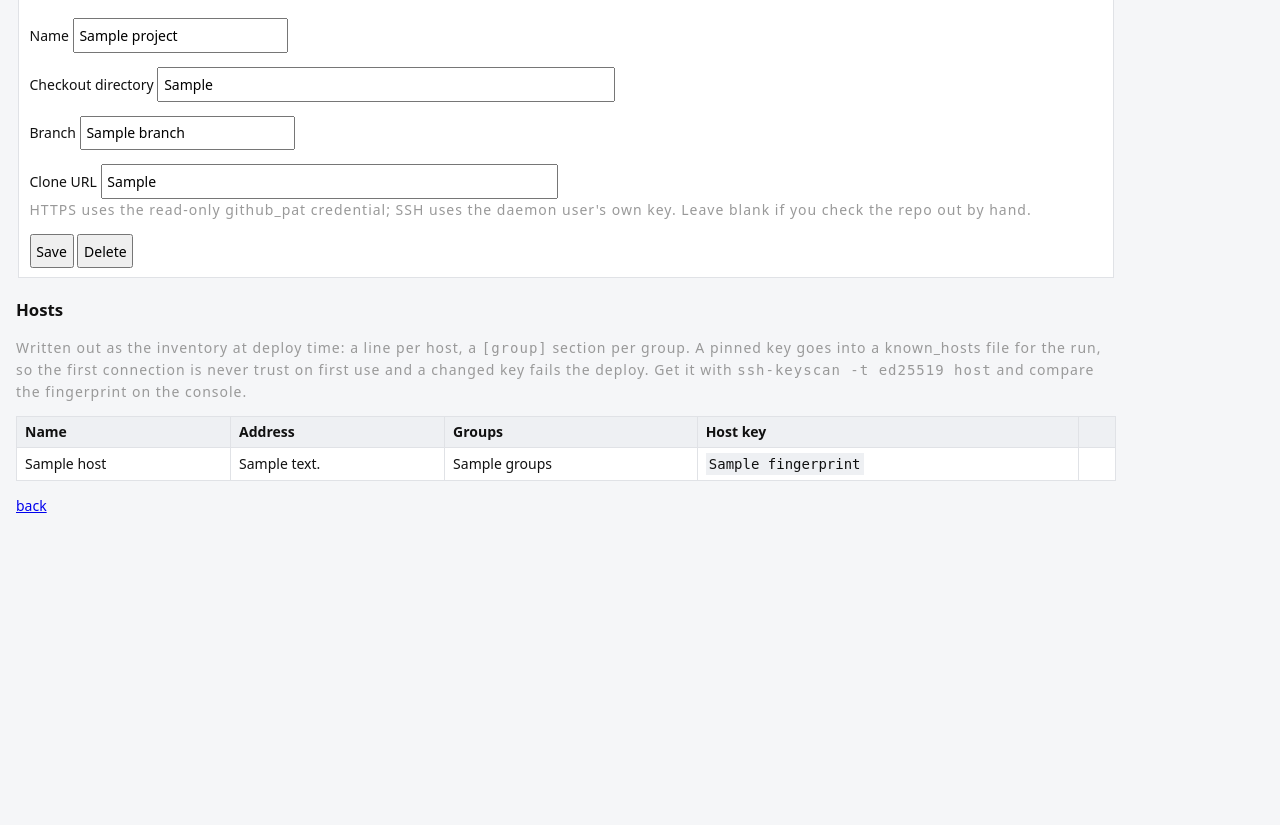
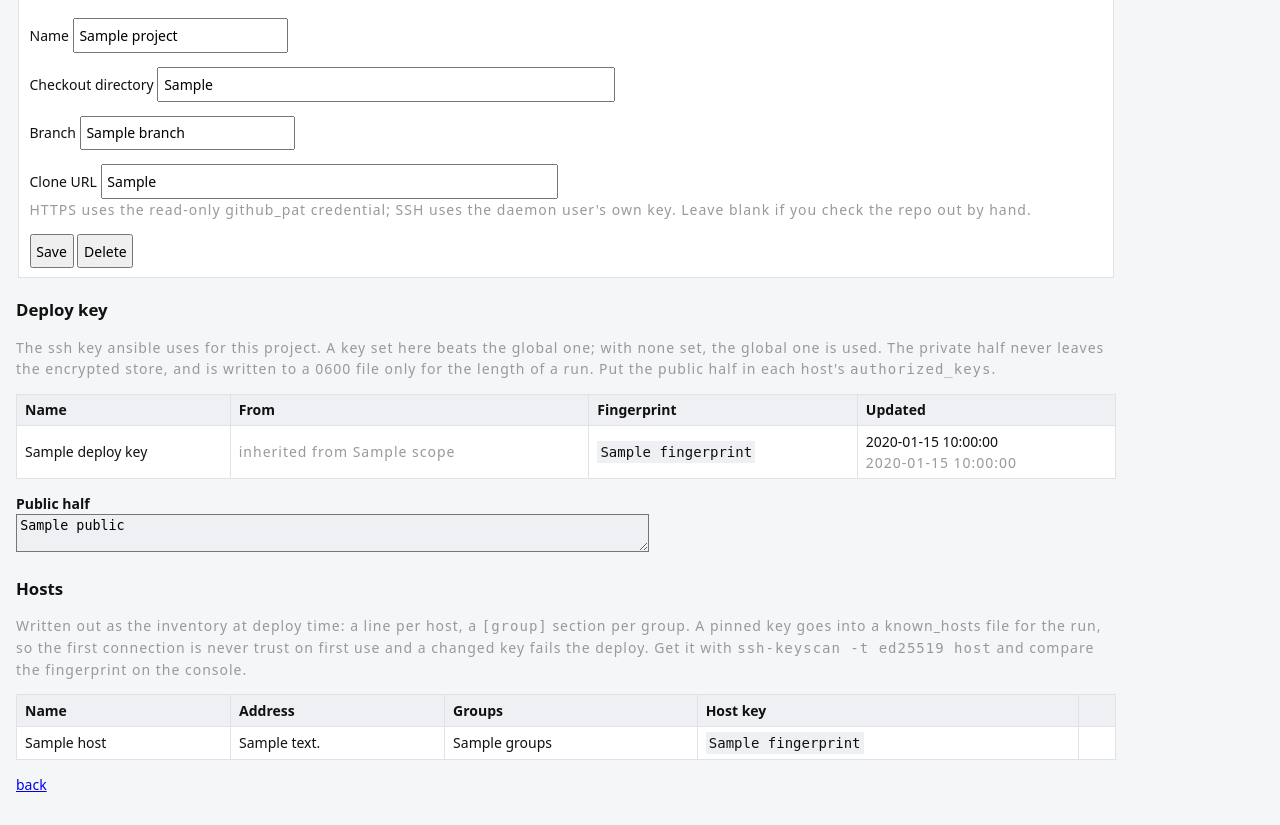
Before and after one commit to jacqueswww/slack-deploy, a Python web app: template src/templates/project.html in a window 1280 px wide. Shown: the part 115-940 px from the top of the page. Before the commit the page ends 628 px from the top, so only its background shows below. Run offline with Jinja, Linux system fonts and the light colour scheme; the template is opened without the code that fills it: most values are stand-ins (such as "Sample title", 1, 10 or a date in 2020).

Commit message:
A deploy key on the project page, and a prune schedule
Setting a project's ssh key meant knowing to go to /credentials and pick the
right scope from a dropdown. The project page now shows the key that project
would actually deploy with, whether it is the project's own or inherited from
global, with its fingerprint and public half, and generates, replaces or removes
it in place. The private half is never rendered; the test compares against the
stored bytes rather than the word "PRIVATE KEY", which the paste box's own
placeholder contains. /credentials takes back=<project id>, an id rather than a
URL, so it can only ever return into this app.

Retention becomes a schedule of its own rather than only a step inside backup.
It drops job rows and backup zips past 90 days and touches nothing else: a
project, a host, a secret or a user is worth keeping whatever its age. Job
output is nearly all of a job's weight, so clamp_log also bounds what a single
run can store at 256KB, keeping the tail because that is where a failure shows.
That covers the noisy play today, which a 90 day cutoff does not.

```diff
--- a/manage.py
+++ b/manage.py
@@ -715,7 +715,7 @@ def main():
     im.add_argument('zip')
     im.add_argument('--yes', action='store_true', help='skip the confirmation prompt')
     sa = add('schedule-add', cmd_schedule_add, help='add a scheduled job')
-    sa.add_argument('kind', choices=['backup', 'git-pull'])
+    sa.add_argument('kind', choices=list(scheduler.KINDS))
     sa.add_argument('--at', required=True, help='HH:MM')
     sa.add_argument('--weekdays', default='*', help='* or 0-6 comma separated')
     sa.add_argument('--project', help='git-pull only; omit for all projects')
--- a/src/templates/project.html
+++ b/src/templates/project.html
@@ -18,6 +18,59 @@ daemon user's own key. Leave blank if you check the repo out by hand.</span></p>
 </fieldset></form>
 
 {% if project %}
+<h2>Deploy key</h2>
+<p class="mask">The ssh key ansible uses for this project. A key set here beats
+the global one; with none set, the global one is used. The private half never
+leaves the encrypted store, and is written to a 0600 file only for the length of
+a run. Put the public half in each host's <code>authorized_keys</code>.</p>
+{% if deploy_key %}
+<table><tr><th>Name</th><th>From</th><th>Fingerprint</th><th>Updated</th></tr>
+<tr><td>{{ deploy_key.name }}</td>
+<td>{% if deploy_key.own %}this project{% else %}<span class="mask">inherited from {{ deploy_key.scope }}</span>{% endif %}</td>
+<td><code class="pick">{{ deploy_key.fingerprint or '-' }}</code></td>
+<td>{{ deploy_key.updated_at }}<br><span class="mask">{{ deploy_key.updated_by or '' }}</span></td></tr></table>
+{% if deploy_key.public %}<p><b>Public half</b><br>
+<textarea rows="2" cols="76" readonly class="pick">{{ deploy_key.public }}</textarea></p>{% endif %}
+{% else %}
+<p><span class="mask">No key set here and none global. Ansible will fall back to
+the daemon user's own ssh key.</span></p>
+{% endif %}
+
+{% if is_admin %}
+<fieldset><legend>Set this project's key</legend>
+<form method="post" action="/credentials" class="row">
+<input type="hidden" name="csrf" value="{{ csrf }}">
+<input type="hidden" name="scope" value="project">
+<input type="hidden" name="scope_id" value="{{ project.id }}">
+<input type="hidden" name="back" value="{{ project.id }}">
+<label>Name <input name="name" value="{{ project.name }}-deploy" required></label>
+<button name="generate" value="1"
+  data-confirm="Generate a new key for this project? It replaces any key set here, and the old private half is gone."
+  >Generate a new key</button>
+</form>
+<form method="post" action="/credentials">
+<input type="hidden" name="csrf" value="{{ csrf }}">
+<input type="hidden" name="scope" value="project">
+<input type="hidden" name="scope_id" value="{{ project.id }}">
+<input type="hidden" name="kind" value="ssh_key">
+<input type="hidden" name="back" value="{{ project.id }}">
+<p class="row"><label>Name <input name="name" value="{{ project.name }}-deploy" required></label></p>
+<p><textarea name="secret" rows="5" cols="76" required
+  placeholder="-----BEGIN OPENSSH PRIVATE KEY----- ... paste an existing private key"></textarea></p>
+<button data-confirm="Save this key? It replaces any key set on this project."
+  >Save a pasted key</button></form>
+{% if deploy_key and deploy_key.own %}
+<form method="post" action="/credentials">
+<input type="hidden" name="csrf" value="{{ csrf }}">
+<input type="hidden" name="scope" value="project">
+<input type="hidden" name="scope_id" value="{{ project.id }}">
+<input type="hidden" name="kind" value="ssh_key">
+<input type="hidden" name="back" value="{{ project.id }}">
+<button name="delete" value="1"
+  data-confirm="Remove this project's key? Deploys fall back to the global one, and the private half is gone."
+  >Remove this project's key</button></form>{% endif %}
+</fieldset>{% endif %}
+
 <h2>Hosts</h2>
 <p class="mask">Written out as the inventory at deploy time: a line per host, a
 <code>[group]</code> section per group. A pinned key goes into a known_hosts file
--- a/src/templates/schedules.html
+++ b/src/templates/schedules.html
@@ -19,11 +19,16 @@ with <code>manage.py import &lt;zip&gt;</code>.</p>
 <input type="hidden" name="csrf" value="{{ csrf }}">
 <button>Download</button></form></fieldset>
 
+<p class="mask">A <code>prune</code> run drops job rows older than 90 days and
+backup zips past the same age. Nothing else is touched: a project, a host or a
+secret is kept whatever its age. A single job's log is capped when it is written,
+so one noisy play cannot bloat the database before the cutoff arrives.</p>
 <fieldset><legend>New schedule</legend>
 <form method="post" action="/schedules">
 <input type="hidden" name="csrf" value="{{ csrf }}">
 <label>Kind <select name="kind">
 <option value="backup">backup</option><option value="git-pull">git-pull</option>
+<option value="prune">prune</option>
 </select></label>
 <label>Project (git-pull only) <select name="target_id"><option value="">all</option>
 {% for p in projects %}<option value="{{ p.id }}">{{ p.name }}</option>{% endfor %}
```
Also changed, not shown: src/runner.py (+13 -0 lines), src/scheduler.py (+17 -3 lines), src/web.py (+21 -2 lines), tests/test_backup.py (+35 -1 lines), tests/test_web.py (+35 -0 lines), README.md.
